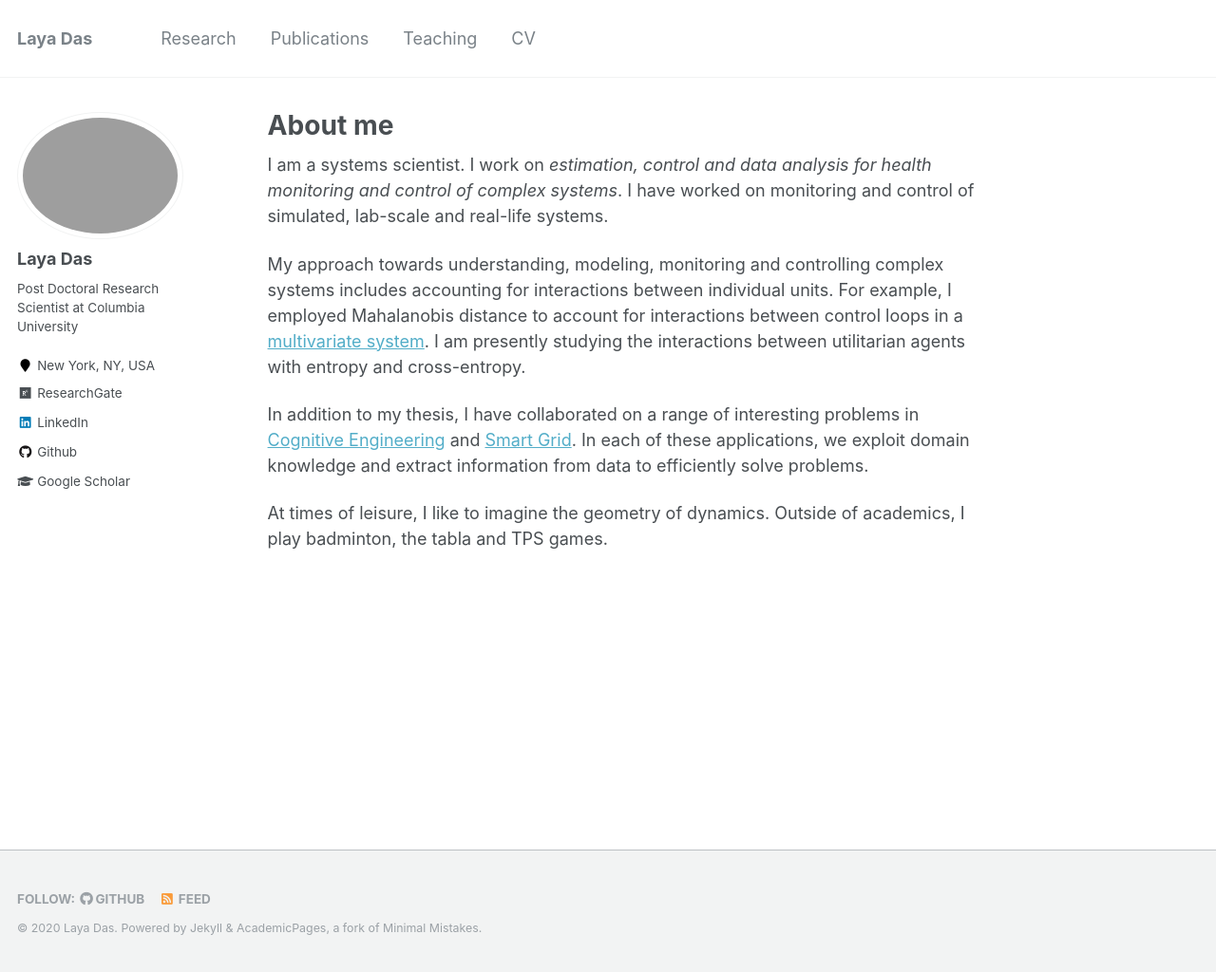
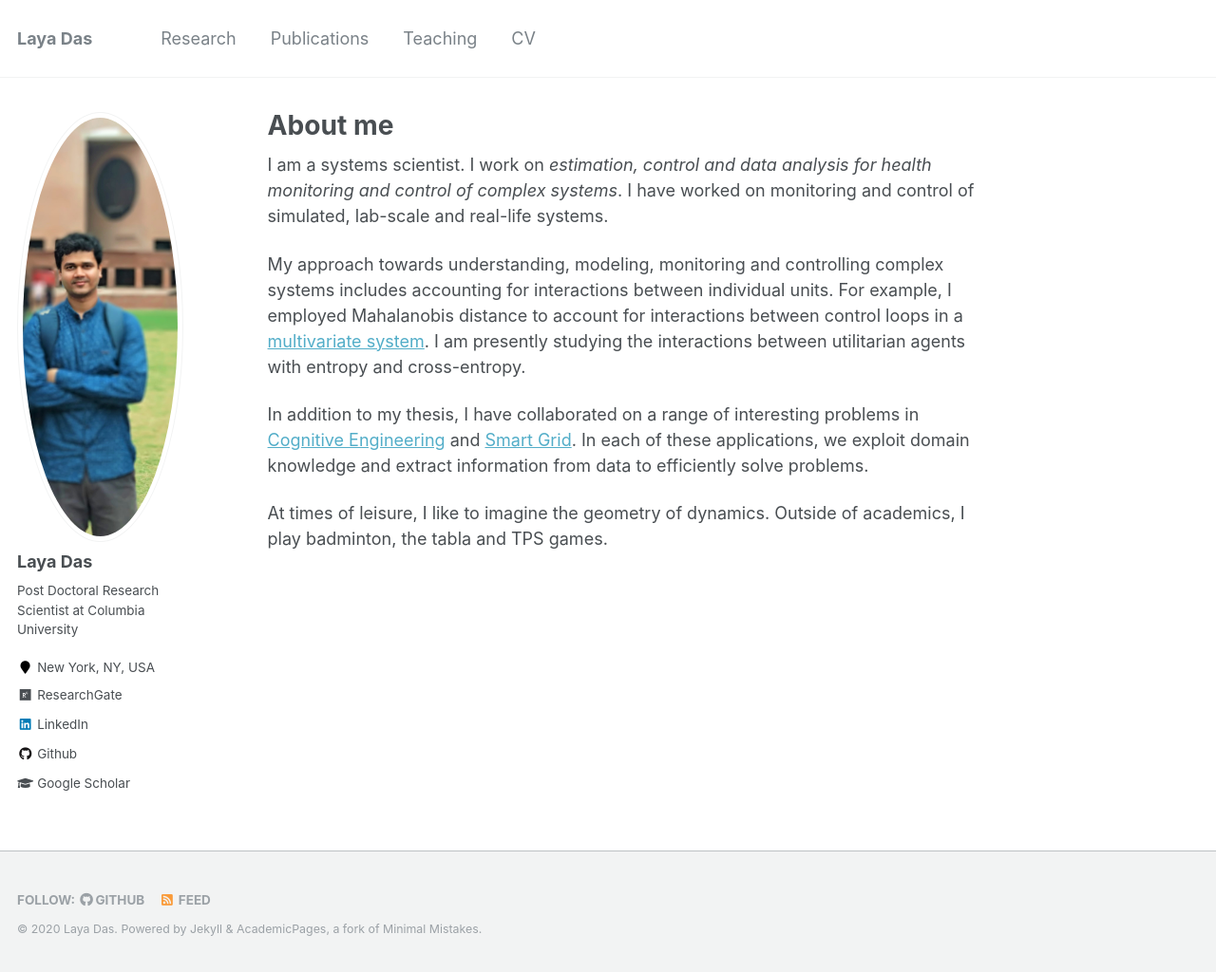
Before and after one commit to layadas/layadas.github.io, a Jekyll site: the page built from _pages/about.md, in a window 1280 px wide and 1024 px high. Shown: the whole window at 95% size. Built offline with Jekyll 4.4.1, drawn with Linux system fonts in a browser that asks for light colours.

Commit message:
Update _config.yml

```diff
--- a/_config.yml
+++ b/_config.yml
@@ -81,7 +81,7 @@ yandex_site_verification :
 # Site Author
 author:
   name             : "Laya Das"
-  avatar           : "profile1.png"
+  avatar           : "profile3.jpg"
   bio              : "Post Doctoral Research Scientist at Columbia University"
   location         : "New York, NY, USA"
   employer         :
```
